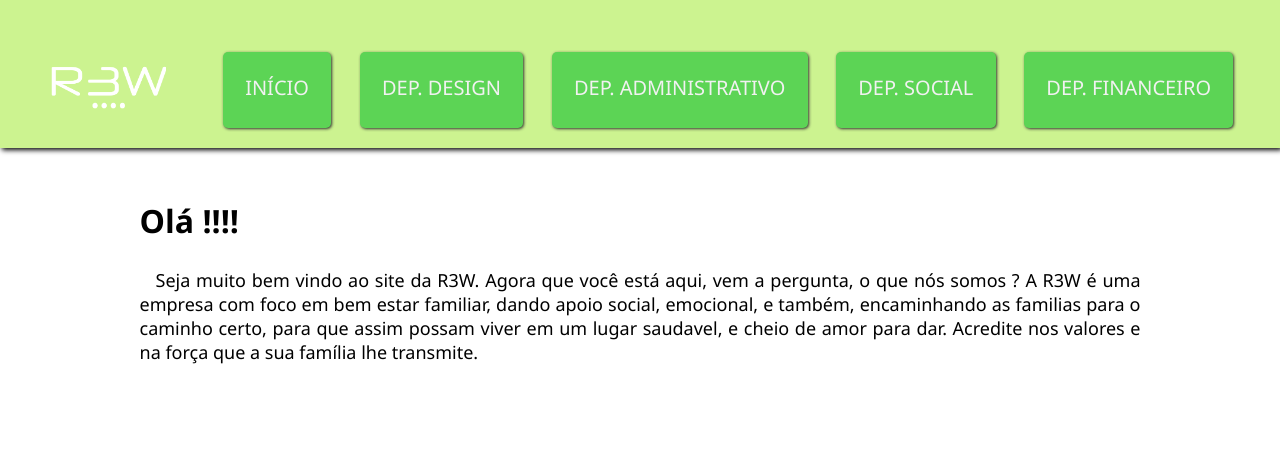
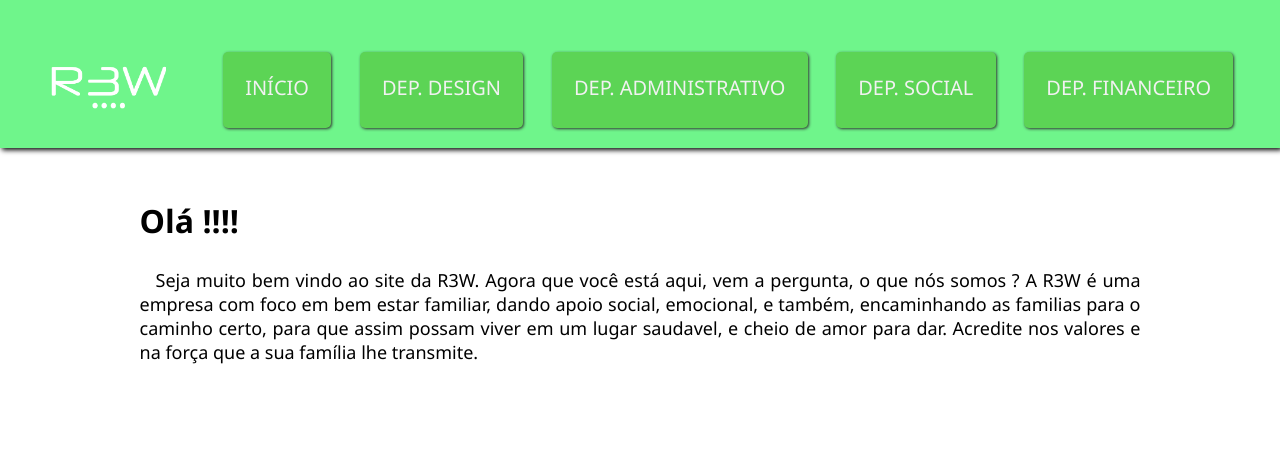
Before and after one commit to snyxzn/Familia, a plain HTML site: page index.html in a window 1280 px wide. Shown: the top 450 px of the page. Drawn offline with Linux system fonts and the light colour scheme.

Commit message:
Update style.css

```diff
--- a/style.css
+++ b/style.css
@@ -20,7 +20,7 @@ body {
     flex: 06;
     justify-content: space-around;
     font-size: 20px;
-    background-color: #ccf390;
+    background-color: #6FF58B;
     padding: 20px;
     box-shadow: black 2px 2px 5px;
 
```
